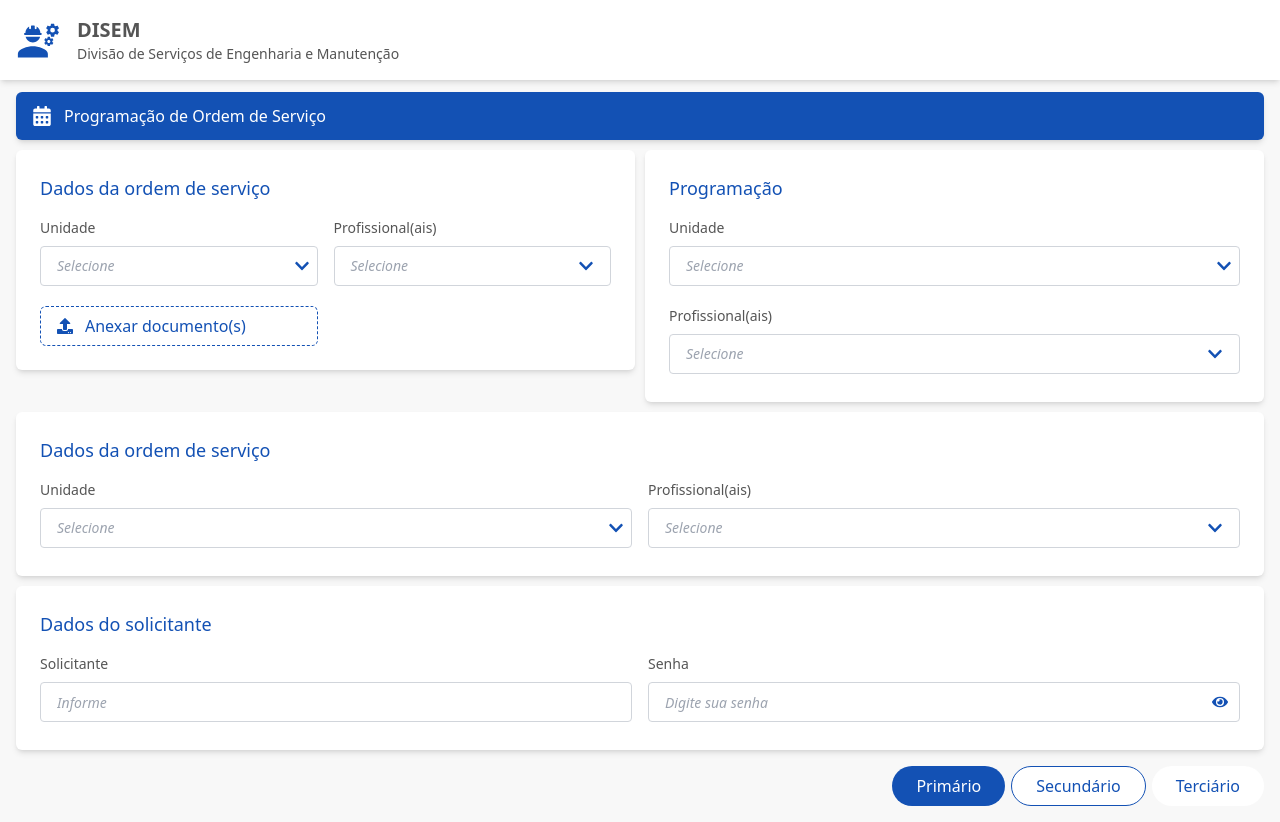
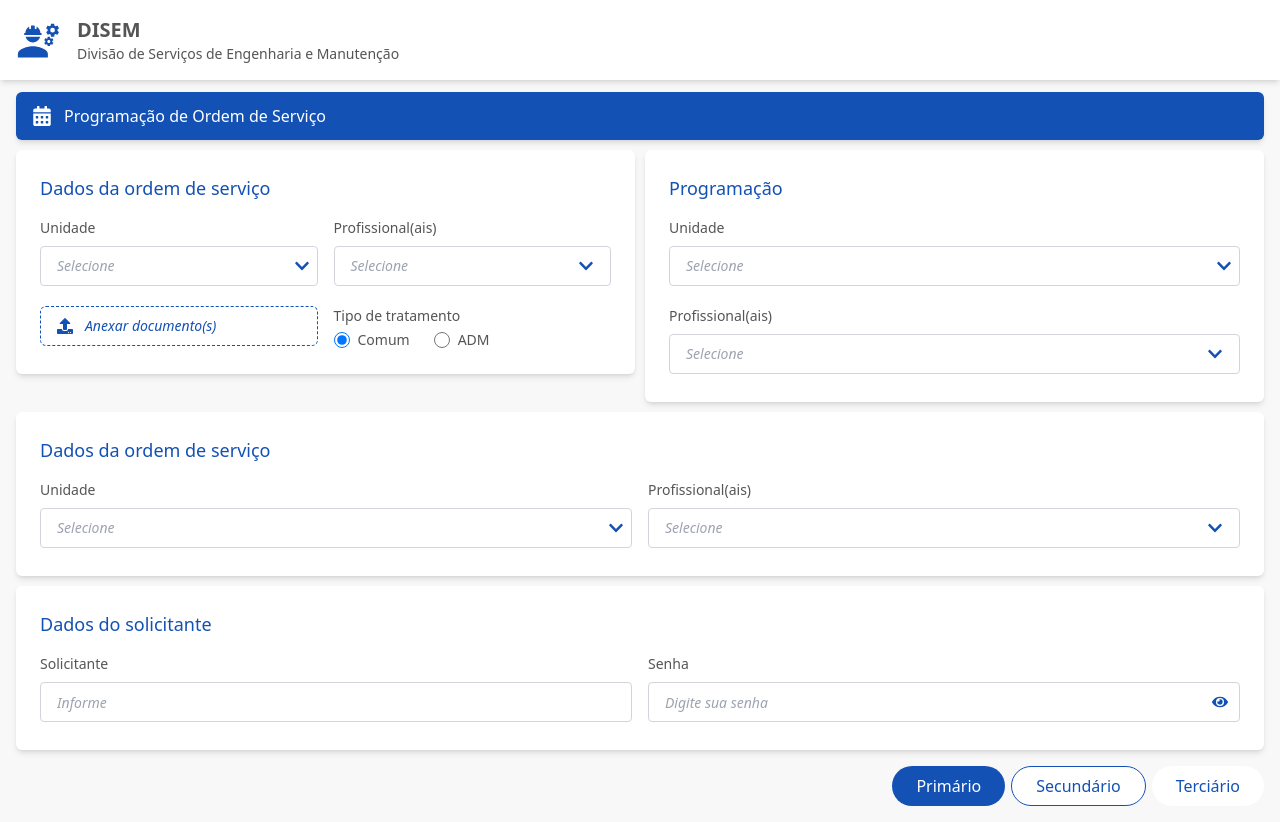
Before and after one commit to WemellyNunes/frontend_application_disem, a React (Vite) app: page / in a window 1280 px wide. Built offline with nearby package versions, Linux system fonts and the light colour scheme; a web font is replaced by a local one.

Commit message:
feat: add o componente de input tipo radio

```diff
--- a/src/App.jsx
+++ b/src/App.jsx
@@ -13,6 +13,7 @@ import SectionCard from "./components/section/sectionPrimary";
 import React, { useState } from 'react';
 import SectionSecondary from "./components/section/sectionSecondary";
 import InputUpload from "./components/inputs/inputUpload";
+import RadioInput from "./components/inputs/radioInput";
 
 
 function App() {
@@ -44,6 +45,17 @@ function App() {
     setIsOpen(!isOpen);
   };
 
+  const [selectedOption, setSelectedOption] = useState('comum');
+
+  const handleRadioChange = (event) => {
+    setSelectedOption(event.target.value);
+  };
+
+  const options = [
+    { label: 'Comum', value: 'comum' },
+    { label: 'ADM', value: 'adm' },
+  ];
+
   return (
     <>
       <Header />
@@ -71,8 +83,21 @@ function App() {
               />
 
               <InputUpload label="Anexar documento(s)" />
+
+              <div>
+                <RadioInput
+                title="Tipo de tratamento"
+                name="tipoTratamento"
+                options={options}
+                selectedValue={selectedOption}
+                onChange={handleRadioChange}
+
+                />
+              </div>
+
             </SectionCard>
           </div>
+
 
           <div className="flex-1">
             <SectionSecondary title="Programação">
--- a/src/components/inputs/inputUpload/index.jsx
+++ b/src/components/inputs/inputUpload/index.jsx
@@ -5,7 +5,7 @@ const InputUpload = ({ label }) => {
     <label className="flex items-center border border-dashed border-primary-light rounded-md
     p-4 cursor-pointer w-full max-w-lg mx-auto hover:bg-blue-50 h-10 transition-colors duration-200">
       <FaUpload className="text-primary-light h-4 w-4 mr-3" />
-      <span className="text-primary-light font-normal">{label}</span>
+      <span className="text-primary-light text-sm italic font-normal">{label}</span>
       <input type="file" className="hidden" />
     </label>
   );
--- /dev/null
+++ b/src/components/inputs/radioInput/index.jsx
@@ -0,0 +1,54 @@
+const RadioInput = ({ title, options, name, selectedValue, onChange }) => {
+    return (
+        <div>
+        <p className="text-primary-dark text-sm font-normal mb-1">{title}</p>
+        <div className="flex items-center space-x-6">
+          {options.map((option) => (
+            <label key={option.value} className="inline-flex items-center">
+              <input
+                type="radio"
+                name={name}
+                value={option.value}
+                checked={selectedValue === option.value}
+                onChange={onChange}
+                className="form-radio h-4 w-4 text-blue-600 border-2 border-blue-600 focus:ring-0"
+              />
+              <span className="ml-2 text-primary-dark text-sm">{option.label}</span>
+            </label>
+          ))}
+        </div>
+      </div>
+    );
+  };
+
+  export default RadioInput;
+
+  /*
+
+  function ExamplePage() {
+  const [selectedOption, setSelectedOption] = useState('comum');
+
+  const handleRadioChange = (event) => {
+    setSelectedOption(event.target.value);
+  };
+
+  const options = [
+    { label: 'Comum', value: 'comum' },
+    { label: 'ADM', value: 'adm' },
+  ];
+
+  return (
+    <div className="p-4">
+      <RadioGroup
+        title="Tipo de tratamento"
+        name="tipoTratamento"
+        options={options}
+        selectedValue={selectedOption}
+        onChange={handleRadioChange}
+      />
+    </div>
+  );
+}
+
+export default ExamplePage;
+  */
```
